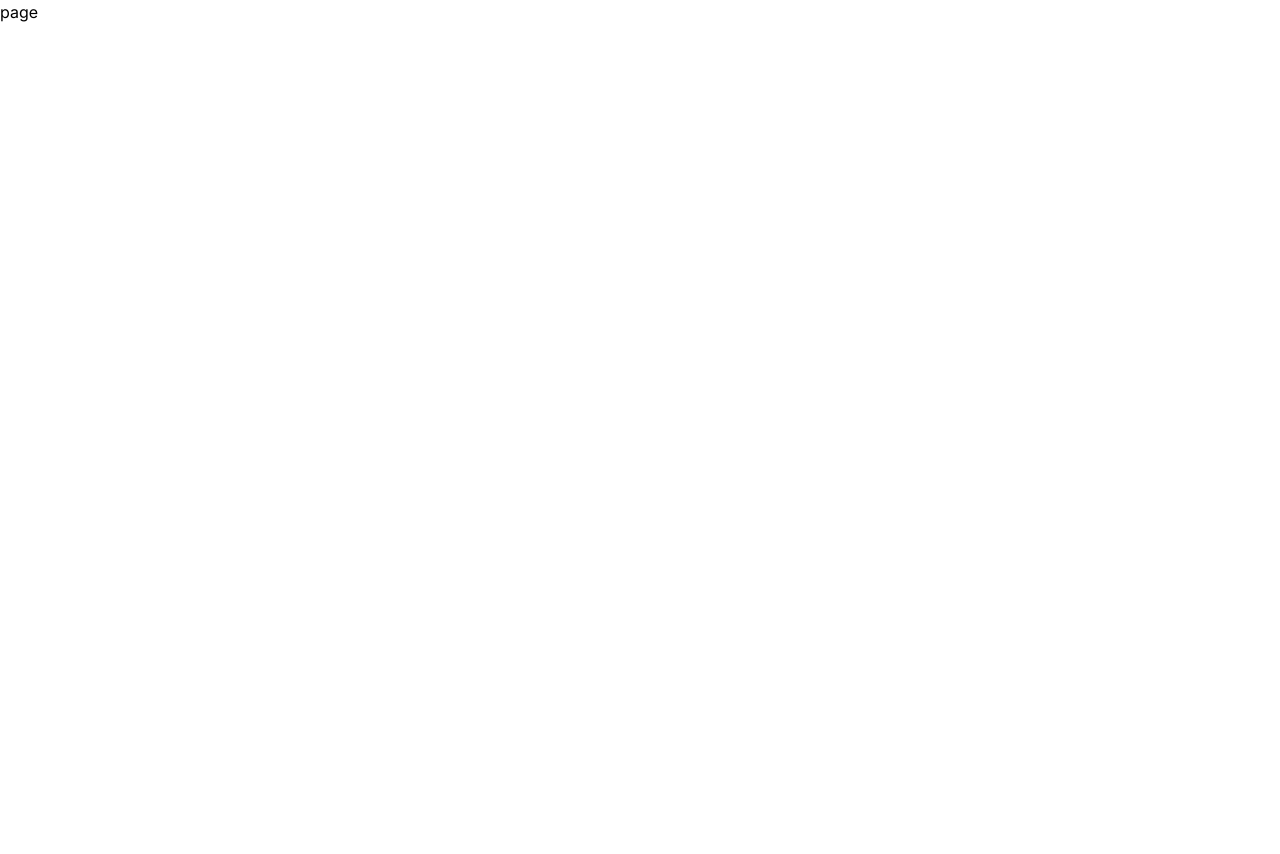
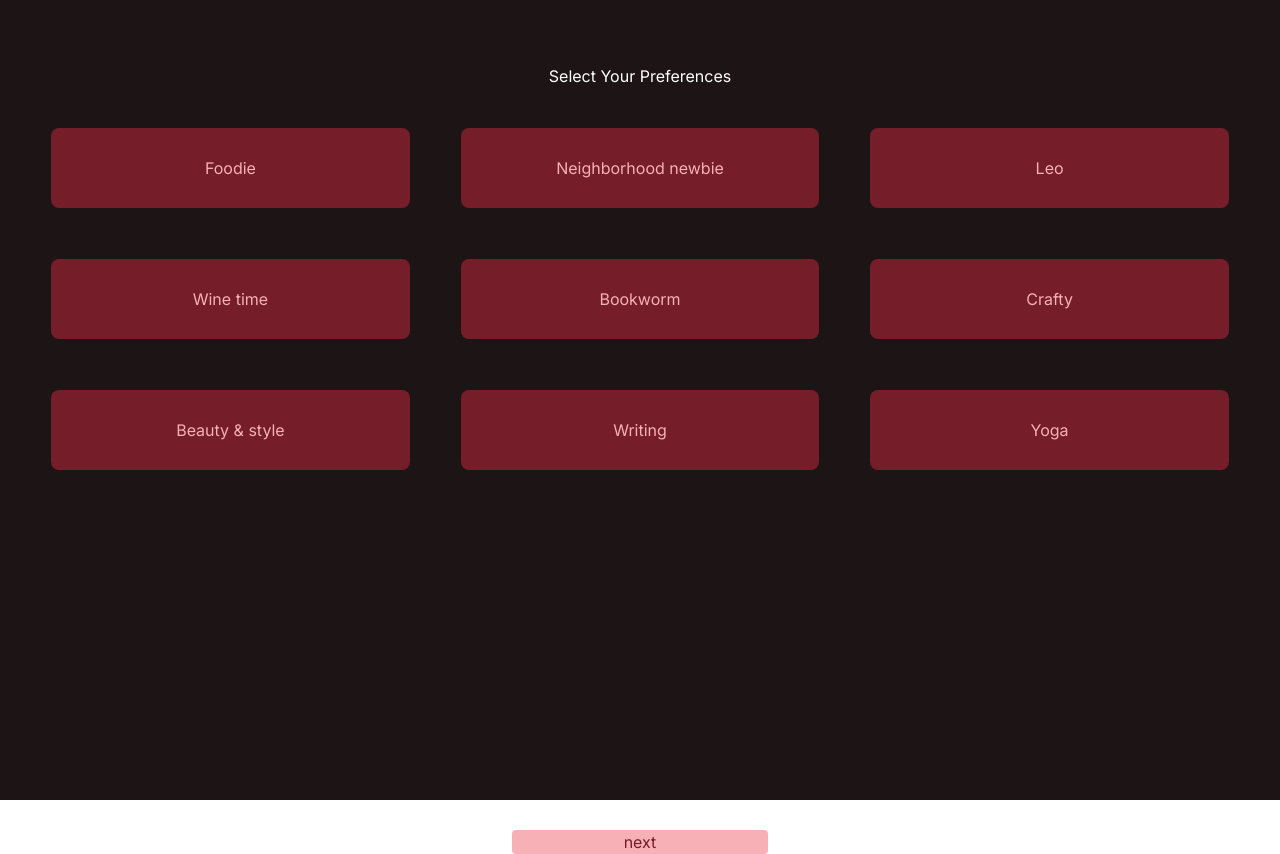
Before and after one commit to Rafsan2507/Peanut-app-client, a Next.js app: page /hobby in a window 1280 px wide. Before the commit the page ends 800 px from the top, so only its background shows below. Built offline with nearby package versions, Linux system fonts and the light colour scheme.

Commit message:
posting user details pages added

```diff
--- a/src/app/hobby/page.tsx
+++ b/src/app/hobby/page.tsx
@@ -1,9 +1,12 @@
-import React from "react";
+import AddHobbies from '@/components/AddUserdetails/AddHobbies'
+import React from 'react'
 
-type Props = {};
+type Props = {}
 
 const page = (props: Props) => {
-  return <div>page</div>;
-};
+  return (
+    <AddHobbies/>
+  )
+}
 
-export default page;
+export default page
--- a/src/components/AddUserdetails/AddHobbies.tsx
+++ b/src/components/AddUserdetails/AddHobbies.tsx
@@ -1,9 +1,42 @@
+"use client";
 import React from "react";
 
 type Props = {};
 
 const AddHobbies = (props: Props) => {
-  return <div>AddHobbies</div>;
+  const preferences = [
+    "Foodie",
+    "Neighborhood newbie",
+    "Leo",
+    "Wine time",
+    "Bookworm",
+    "Crafty",
+    "Beauty & style",
+    "Writing",
+    "Yoga",
+  ];
+  return(
+  <>
+      <div className="bg-[#1d1415] h-screen w-screen flex flex-col items-center pt-[8vh]">
+        <div className="text-white mb-[5vh]">
+          <h2>Select Your Preferences</h2>
+        </div>
+        <div className="grid grid-cols-3 gap-[4vw] mb-[5vh]">
+          {preferences.map((preference) => (
+            <button
+              key={preference}
+              className="bg-[#751d29] text-[#f7b0b6] h-[10vh] w-[28vw] rounded-[1vh]"
+            >
+              {preference}
+            </button>
+          ))}
+        </div>
+        <button className="bg-[#f7b0b6] h-[5vh] w-[20vw] mt-[40vh] rounded-[0.5vh] text-[#751d29]">
+          next
+        </button>
+      </div>
+    </>
+  );
 };
 
 export default AddHobbies;
--- a/src/components/AddUserdetails/AddImage.tsx
+++ b/src/components/AddUserdetails/AddImage.tsx
@@ -4,21 +4,51 @@ import React, { useState, ChangeEvent } from "react";
 type Props = {};
 
 const AddImage = (props: Props) => {
-  const [file, setFile] = useState<string | undefined>(undefined);
+  /* const [file, setFile] = useState<string | undefined>(undefined);
 
   function handleChange(e: ChangeEvent<HTMLInputElement>): void {
     if (e.target.files && e.target.files.length > 0) {
       const fileURL = URL.createObjectURL(e.target.files[0]);
       setFile(fileURL);
     }
-  }
+  } */
 
   return (
-    <div>
-      <h2>Add Image:</h2>
-      <input type="file" onChange={handleChange} />
-      {file && <img src={file} alt="Uploaded" />}
-    </div>
+    <>
+      <div className="bg-[#1d1415] h-screen w-screen">
+        <div className="flex flex-col items-center pt-[10vh]">
+          <div className="text-white mb-[5vh]">
+            <h2>Upload Image</h2>
+          </div>
+          <div className="flex flex-col items-center mb-[5vh]">
+            {/* {image && (
+              <img
+                src={image as string}
+                alt="Preview"
+                className="h-[40vh] w-[40vw] object-cover rounded-[0.5vh] mb-[2vh]"
+              />
+            )} */}
+            <input
+              type="file"
+              accept="image/*"
+              /* onChange={handleImageChange} */
+              className="text-white mb-[2vh]"
+            />
+            <button
+              className="bg-[#f7b0b6] h-[5vh] w-[20vw] rounded-[0.5vh] text-[#751d29]"
+              /* onClick={handleAddImageToDatabase} */
+            >
+              Add to Database
+            </button>
+          </div>
+          <button
+            className="bg-[#f7b0b6] h-[5vh] w-[20vw] mt-[40vh] rounded-[0.5vh] text-[#751d29]"
+          >
+            next
+          </button>
+        </div>
+      </div>
+    </>
   );
 };
 
```
